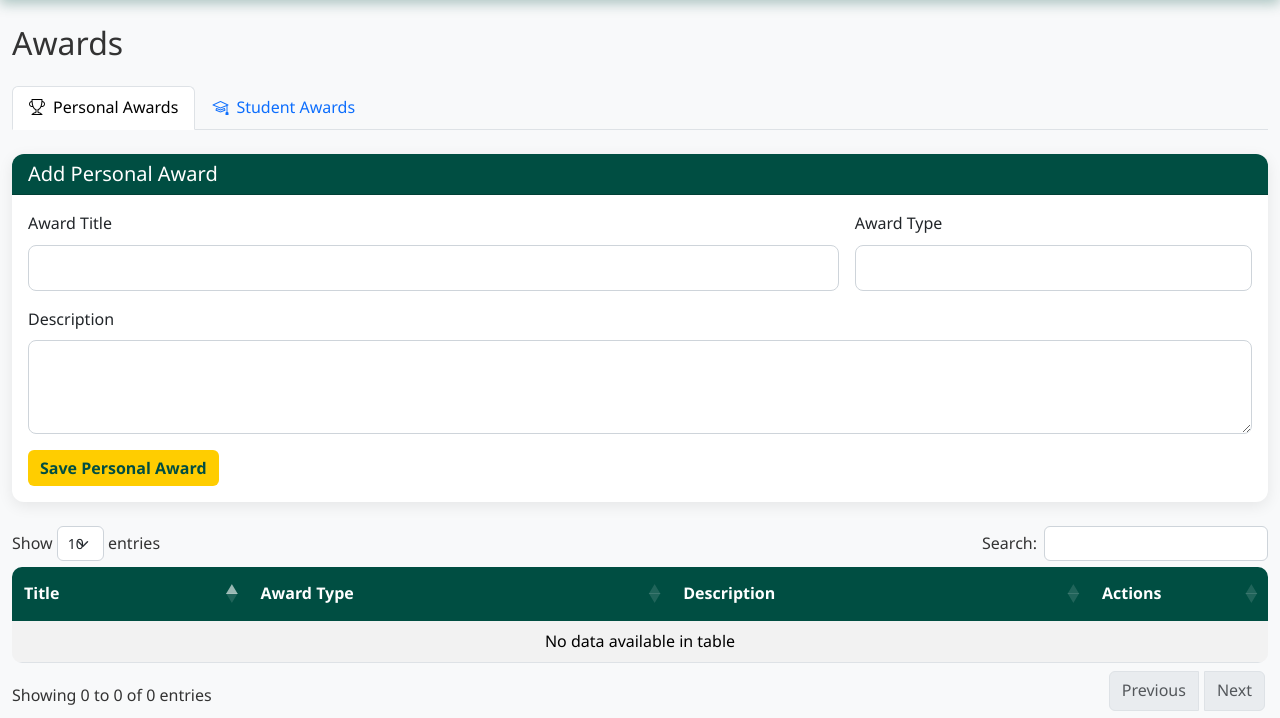
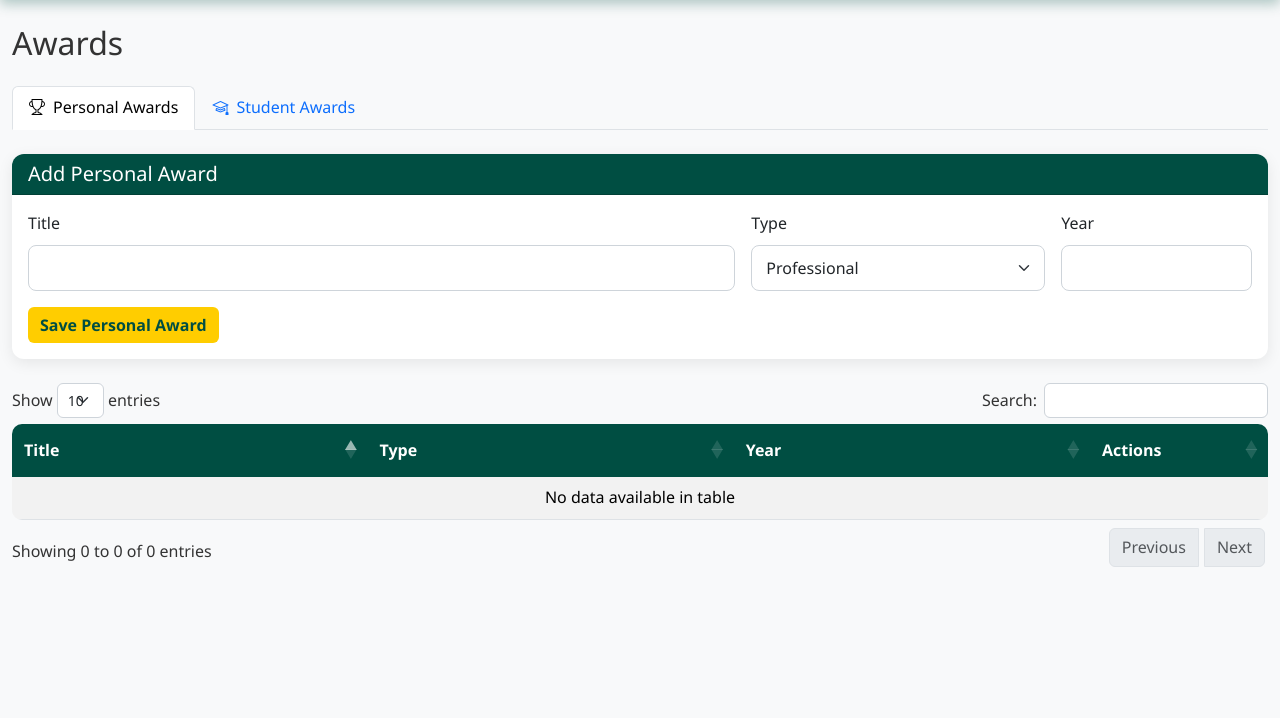
Before and after one commit to Akshay501/far_web_app, a Flask app: template templates/professor/awards.html in a window 1280 px wide. Shown: the part 82-800 px from the top of the page. Run offline with Flask 3, Linux system fonts and the light colour scheme; the template is opened without the code that fills it: values that come from a table or form of the project are taken from there, others are empty; some libraries are stand-ins or nearby versions.

Commit message:
Improved Student Awards tab with full CRUD and new fields
- Updated StudentAwardForm with new fields: Student, Title, Amount, Category, Type, Year
- Added dropdowns for Category (Conference, Fellowship, Travel, Research) and Type (Undergraduate, Graduate)
- Updated Student Awards tab UI in awards.html with clean card layout and improved table
- Updated INSERT query in awards route to support all new fields
- Added full edit support in edit_student_award route
- Updated student_award_form.html partial for modal editing
- Fixed column name handling (`Award Key`) and safe queries

```diff
--- a/app/forms.py
+++ b/app/forms.py
@@ -3,17 +3,31 @@ from wtforms import StringField, IntegerField, DateField, SelectField, DecimalFi
 from wtforms.validators import DataRequired, Optional
 
 class PersonalAwardForm(FlaskForm):
-    title = StringField('Award Title', validators=[DataRequired()])
+    title = StringField('Title', validators=[DataRequired()])
+    type = SelectField('Type', choices=[
+        ('Professional', 'Professional'),
+        ('School', 'School'),
+        ('Department', 'Department'),
+        ('University', 'University')
+    ], validators=[DataRequired()])
     year = IntegerField('Year', validators=[DataRequired()])
-    award_type = StringField('Award Type')
-    description = TextAreaField('Description')
     submit = SubmitField('Save Personal Award')
 
 class StudentAwardForm(FlaskForm):
-    student_name = StringField('Student Name', validators=[DataRequired()])
-    award_title = StringField('Award Title', validators=[DataRequired()])
+    student_name = StringField('Student', validators=[DataRequired()])
+    award_title = StringField('Title', validators=[DataRequired()])
+    amount = DecimalField('Amount', places=2)
+    category = SelectField('Category', choices=[
+        ('Conference', 'Conference'),
+        ('Fellowship', 'Fellowship'),
+        ('Travel', 'Travel'),
+        ('Research', 'Research')
+    ])
+    type = SelectField('Type', choices=[
+        ('Undergraduate', 'Undergraduate'),
+        ('Graduate', 'Graduate')
+    ])
     year = IntegerField('Year', validators=[DataRequired()])
-    award_type = StringField('Award Type')
     submit = SubmitField('Save Student Award')
 
 class GrantForm(FlaskForm):
--- a/templates/professor/awards.html
+++ b/templates/professor/awards.html
@@ -32,17 +32,17 @@
                     <input type="hidden" name="form_type" value="personal">
 
                     <div class="row g-3">
-                        <div class="col-md-8">
+                        <div class="col-md-7">
                             {{ personal_form.title.label(class="form-label") }}
                             {{ personal_form.title(class="form-control") }}
                         </div>
-                        <div class="col-md-4">
-                            {{ personal_form.award_type.label(class="form-label") }}
-                            {{ personal_form.award_type(class="form-control") }}
+                        <div class="col-md-3">
+                            {{ personal_form.type.label(class="form-label") }}
+                            {{ personal_form.type(class="form-select") }}
                         </div>
-                        <div class="col-12">
-                            {{ personal_form.description.label(class="form-label") }}
-                            {{ personal_form.description(class="form-control", rows="3") }}
+                        <div class="col-md-2">
+                            {{ personal_form.year.label(class="form-label") }}
+                            {{ personal_form.year(class="form-control") }}
                         </div>
                         <div class="col-12">
                             {{ personal_form.submit(class="btn btn-gold") }}
@@ -52,12 +52,13 @@
             </div>
         </div>
 
+        <!-- Table - Only the columns you requested -->
         <table class="table table-striped datatable">
             <thead class="table-dark">
                 <tr>
                     <th>Title</th>
-                    <th>Award Type</th>
-                    <th>Description</th>
+                    <th>Type</th>
+                    <th>Year</th>
                     <th width="140px">Actions</th>
                 </tr>
             </thead>
@@ -65,8 +66,8 @@
                 {% for item in personal_awards %}
                 <tr>
                     <td>{{ item.Title or '—' }}</td>
-                    <td>{{ item.AwardType or '—' }}</td>
-                    <td>{{ item.Description or '—' }}</td>
+                    <td>{{ item.AwardType or item.type or '—' }}</td>
+                    <td>{{ item.Year or '—' }}</td>
                     <td>
                         <button onclick="editRecord('personal_award', {{ item.PersonalAwardKey or item.AwardKey }})"
                                 class="btn btn-sm btn-warning me-1">Edit</button>
@@ -91,18 +92,32 @@
                     <input type="hidden" name="form_type" value="student">
 
                     <div class="row g-3">
-                        <div class="col-md-6">
+                        <div class="col-md-4">
                             {{ student_form.student_name.label(class="form-label") }}
                             {{ student_form.student_name(class="form-control") }}
                         </div>
-                        <div class="col-md-6">
+                        <div class="col-md-5">
                             {{ student_form.award_title.label(class="form-label") }}
                             {{ student_form.award_title(class="form-control") }}
                         </div>
-                        <div class="col-md-6">
-                            {{ student_form.award_type.label(class="form-label") }}
-                            {{ student_form.award_type(class="form-control") }}
+                        <div class="col-md-3">
+                            {{ student_form.amount.label(class="form-label") }}
+                            {{ student_form.amount(class="form-control") }}
                         </div>
+
+                        <div class="col-md-4">
+                            {{ student_form.category.label(class="form-label") }}
+                            {{ student_form.category(class="form-select") }}
+                        </div>
+                        <div class="col-md-4">
+                            {{ student_form.type.label(class="form-label") }}
+                            {{ student_form.type(class="form-select") }}
+                        </div>
+                        <div class="col-md-4">
+                            {{ student_form.year.label(class="form-label") }}
+                            {{ student_form.year(class="form-control") }}
+                        </div>
+
                         <div class="col-12">
                             {{ student_form.submit(class="btn btn-gold") }}
                         </div>
@@ -111,12 +126,16 @@
             </div>
         </div>
 
+        <!-- Student Awards Table -->
         <table class="table table-striped datatable">
             <thead class="table-dark">
                 <tr>
-                    <th>Student Name</th>
-                    <th>Award Title</th>
-                    <th>Award Type</th>
+                    <th>Student</th>
+                    <th>Title</th>
+                    <th>Amount</th>
+                    <th>Category</th>
+                    <th>Type</th>
+                    <th>Year</th>
                     <th width="140px">Actions</th>
                 </tr>
             </thead>
@@ -125,11 +144,14 @@
                 <tr>
                     <td>{{ item.StudentName or '—' }}</td>
                     <td>{{ item.AwardTitle or '—' }}</td>
-                    <td>{{ item.AwardType or '—' }}</td>
+                    <td>${{ item.Amount|default(0)|round(2) }}</td>
+                    <td>{{ item.Category or '—' }}</td>
+                    <td>{{ item.Type or '—' }}</td>
+                    <td>{{ item.Year or '—' }}</td>
                     <td>
-                        <button onclick="editRecord('student_award', {{ item.StudentAwardKey }})"
+                        <button onclick="editRecord('student_award', {{ item.StudentAwardKey or item.AwardKey }})"
                                 class="btn btn-sm btn-warning me-1">Edit</button>
-                        <button onclick="deleteRecord('student_award', {{ item.StudentAwardKey }}, '{{ item.StudentName|escape|default('') }}')"
+                        <button onclick="deleteRecord('student_award', {{ item.StudentAwardKey or item.AwardKey }}, '{{ item.StudentName|escape|default('') }}')"
                                 class="btn btn-sm btn-danger">Delete</button>
                     </td>
                 </tr>
@@ -138,6 +160,4 @@
         </table>
     </div>
 
-</div>
-
 {% endblock %}
```
Also changed, not shown: app/routes/professor.py (+67 -40 lines), templates/professor/partials/personal_award_form.html (+11 -10 lines), templates/professor/partials/student_award_form.html (+20 -5 lines).
